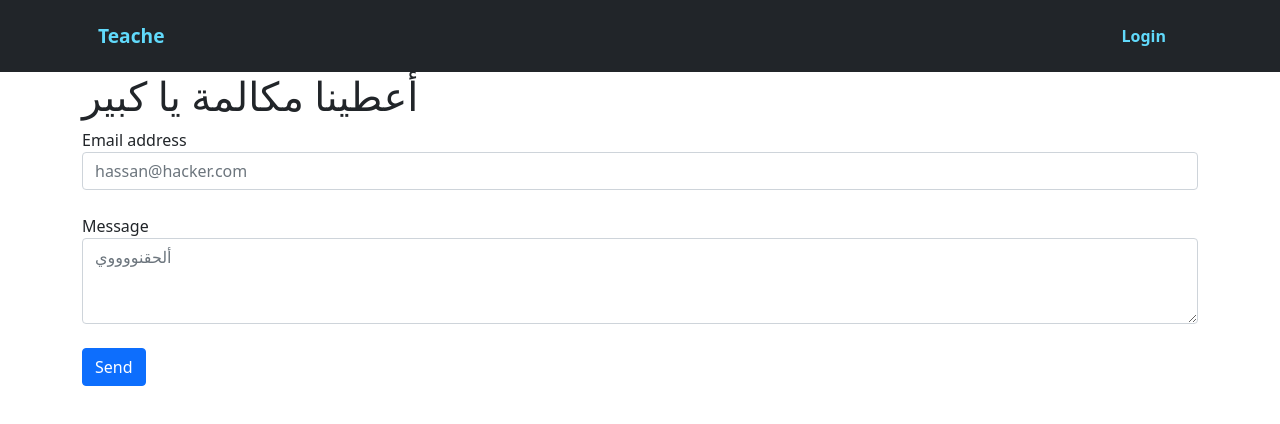
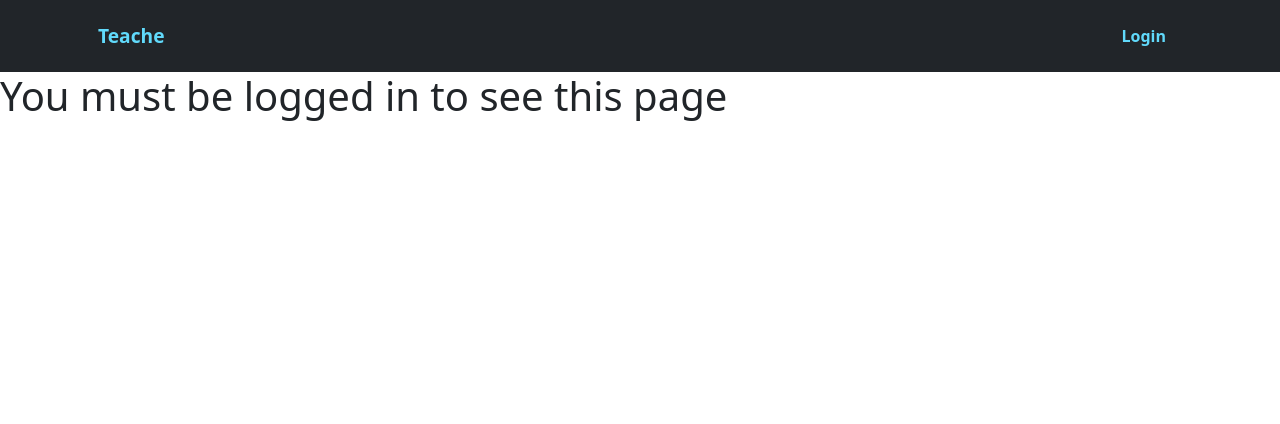
Before and after one commit to AhmadHerzallah/Y2-Project, a React (Create React App) app: page /contactus in a window 1280 px wide. Shown: the top 424 px of the page. Built offline with nearby package versions, Linux system fonts and the light colour scheme.

Commit message:
add message if the user is not logged in

```diff
--- a/src/App.js
+++ b/src/App.js
@@ -40,12 +40,17 @@ function App() {
             path="/"
             element={auth ? <Home /> : <Login setAuth={setAuth} />}
           />
-          <Route path="/saved" element={<Saved saved={saved} />} />
-          <Route path="/contactus" element={<ContactUs />} />
-          <Route path="/submissionform" element={<SubmissionForm />} />
+          <Route path="/saved" element={<Saved saved={saved} auth={auth} />} />
+          <Route path="/contactus" element={<ContactUs auth={auth} />} />
+          <Route
+            path="/submissionform"
+            element={<SubmissionForm auth={auth} />}
+          />
           <Route
             path="/university/:name"
-            element={<University saved={saved} setSaved={setSaved} />}
+            element={
+              <University saved={saved} setSaved={setSaved} auth={auth} />
+            }
           />
         </Routes>
       </Router>
--- a/src/Pages/ContactUs.js
+++ b/src/Pages/ContactUs.js
@@ -2,7 +2,15 @@ import React from "react";
 import SubmissionForm from "../Components/SubmissionForm";
 import { Container } from "react-bootstrap";
 
-const ContactUs = () => {
+const ContactUs = ({ auth }) => {
+  if (!auth) {
+    return (
+      <div>
+        <h1>You must be logged in to see this page</h1>
+      </div>
+    );
+  }
+
   return (
     <div>
       <Container>
--- a/src/Pages/Saved.js
+++ b/src/Pages/Saved.js
@@ -2,7 +2,14 @@ import React, { useState } from "react";
 import Card from "../Components/Card";
 import { Container, Row, Col } from "react-bootstrap";
 
-const Saved = ({ saved }) => {
+const Saved = ({ saved, auth }) => {
+  if (!auth) {
+    return (
+      <div>
+        <h1>You must be logged in to see this page</h1>
+      </div>
+    );
+  }
   return (
     <div>
       <Container>
--- a/src/Pages/University.js
+++ b/src/Pages/University.js
@@ -1,7 +1,7 @@
 import React from "react";
 import { useLocation, useNavigate } from "react-router-dom";
 import { Container, Row, Col } from "react-bootstrap";
-const University = ({ saved, setSaved }) => {
+const University = ({ saved, setSaved, auth }) => {
   const location = useLocation();
   const navigate = useNavigate();
   const university = location.state.university;
@@ -32,6 +32,14 @@ const University = ({ saved, setSaved }) => {
     navigate("/saved");
     navigate("/saved");
   };
+  if (!auth) {
+    return (
+      <div>
+        <h1>You must be logged in to see this page</h1>
+      </div>
+    );
+  }
+
   return (
     <div>
       <Container className="university__container">
```
